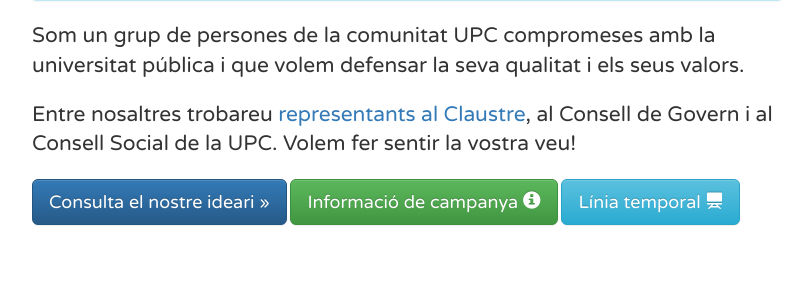
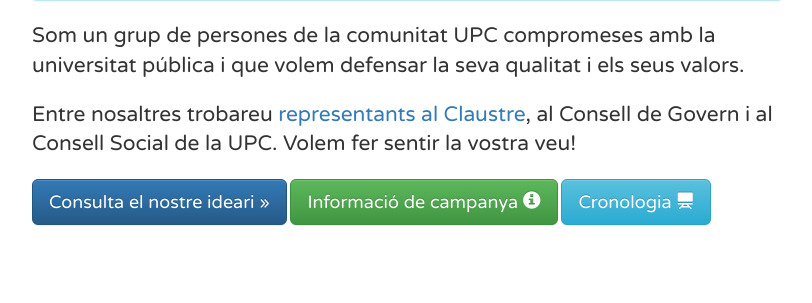
Before and after one commit to per-la-publica/web-per-la-publica, a PHP site: page /index-nou.php in a window 1280 px wide. Shown: the part 713-1016 px from the top of the page, without its empty margins (38-850 px from the left). Run offline with PHP 8.4, Linux system fonts and the light colour scheme; some libraries are stand-ins or nearby versions.

Commit message:
reanomenat linia de temps -> conologia

```diff
--- a/public/index-nou.php
+++ b/public/index-nou.php
@@ -30,7 +30,7 @@
 			<p style="margin-bottom: 50px">
 			<a href="ideari.php" class="btn btn-primary btn-lg" role="button">Consulta el nostre ideari &raquo;</a>
 			<a href="info-campanya.php" class="btn btn-success btn-lg" role="button">Informació de campanya <span class="glyphicon glyphicon-info-sign"></span></a>
-			<a href="timeline.php" class="btn btn-info btn-lg" role="button">Línia temporal <span class="glyphicon glyphicon-blackboard"></span></a>
+			<a href="timeline.php" class="btn btn-info btn-lg" role="button">Cronologia <span class="glyphicon glyphicon-blackboard"></span></a>
 			</p>
 
       	</div>
--- a/public/skeleton_header.php
+++ b/public/skeleton_header.php
@@ -48,7 +48,7 @@
             <li><a href="membres_claustre.php" title="Grup de treball del Claustre">Claustre</a></li>
             <li><a href="activitat.php" title="Agenda d'activitats">Activitats</a></li>
             <?php /*<li><a href="participa.php">Participa</a></li>*/ ?>
-            <li><a href="timeline.php" title="Línia temporal">Línia temporal</a></li>
+            <li><a href="timeline.php" title="Cronologia">Cronologia</a></li>
             <li><a href="historic.php" title="Històric de la web">Històric</a></li>
             <li><a href="contacta.php" title="Posa't en contacte amb nosaltres">Contacta</a></li>
           </ul>
--- a/public/timeline.php
+++ b/public/timeline.php
@@ -1,5 +1,5 @@
 <?php
-$titol = 'Línia temporal';
+$titol = 'Cronologia';
 require('skeleton_header.php');
 ?>
 
```
